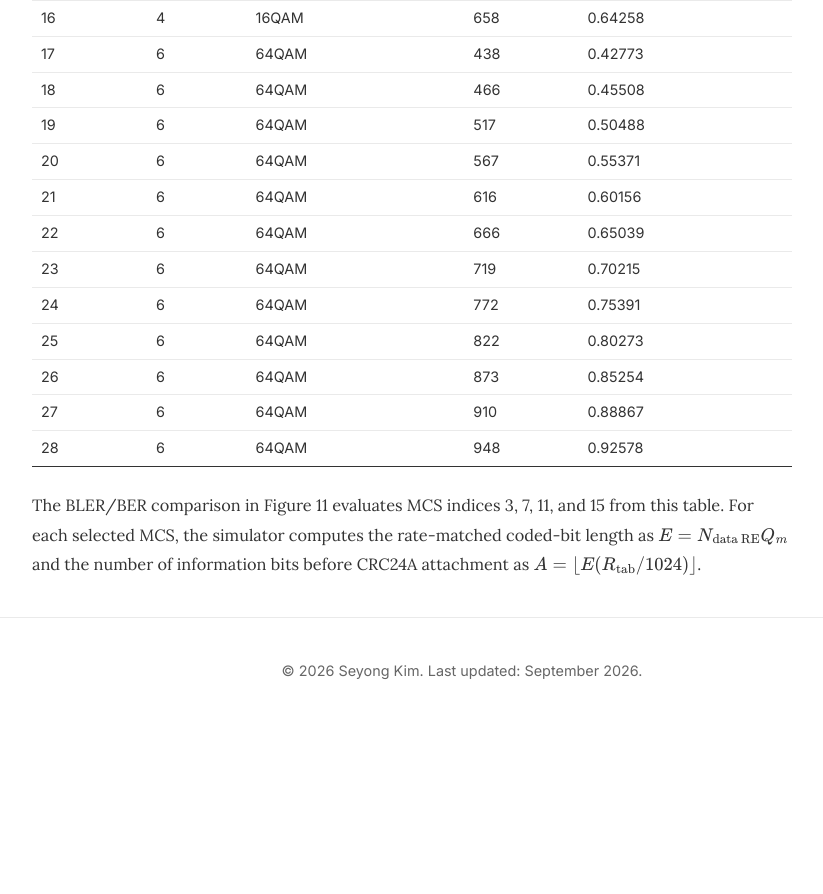
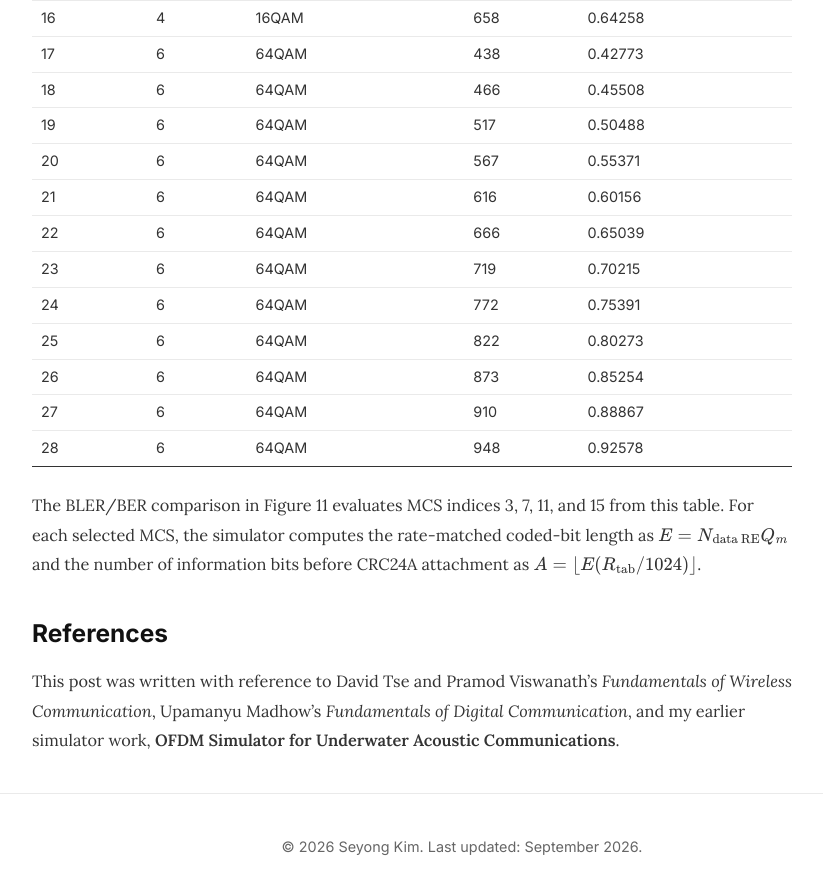
Before and after one commit to kim-seyong/kim-seyong.github.io, a Jekyll site: the page built from blog/2026-08-26-understanding-ofdm-baseband-passband.md, in a window 1280 px wide and 900 px high, scrolled down 23481 px. Shown: the top 894 px of the window, without its empty margins (178-1001 px from the left). Built offline with Jekyll 4.4.1, drawn with Linux system fonts in a browser that asks for light colours; before the commit the page ends 24205 px from its top, so only the background shows below that.

Commit message:
Add OFDM post references

```diff
--- a/blog/2026-08-26-understanding-ofdm-baseband-passband.md
+++ b/blog/2026-08-26-understanding-ofdm-baseband-passband.md
@@ -1115,3 +1115,7 @@ The table entries above intentionally collect the implementation assumptions tha
 </div>
 
 The BLER/BER comparison in Figure 11 evaluates MCS indices 3, 7, 11, and 15 from this table. For each selected MCS, the simulator computes the rate-matched coded-bit length as $E=N_{\mathrm{data\ RE}}Q_m$ and the number of information bits before CRC24A attachment as $A=\lfloor E(R_{\mathrm{tab}}/1024)\rfloor$.
+
+## References
+
+This post was written with reference to David Tse and Pramod Viswanath's *Fundamentals of Wireless Communication*, Upamanyu Madhow's *Fundamentals of Digital Communication*, and my earlier simulator work, **OFDM Simulator for Underwater Acoustic Communications**.
```
